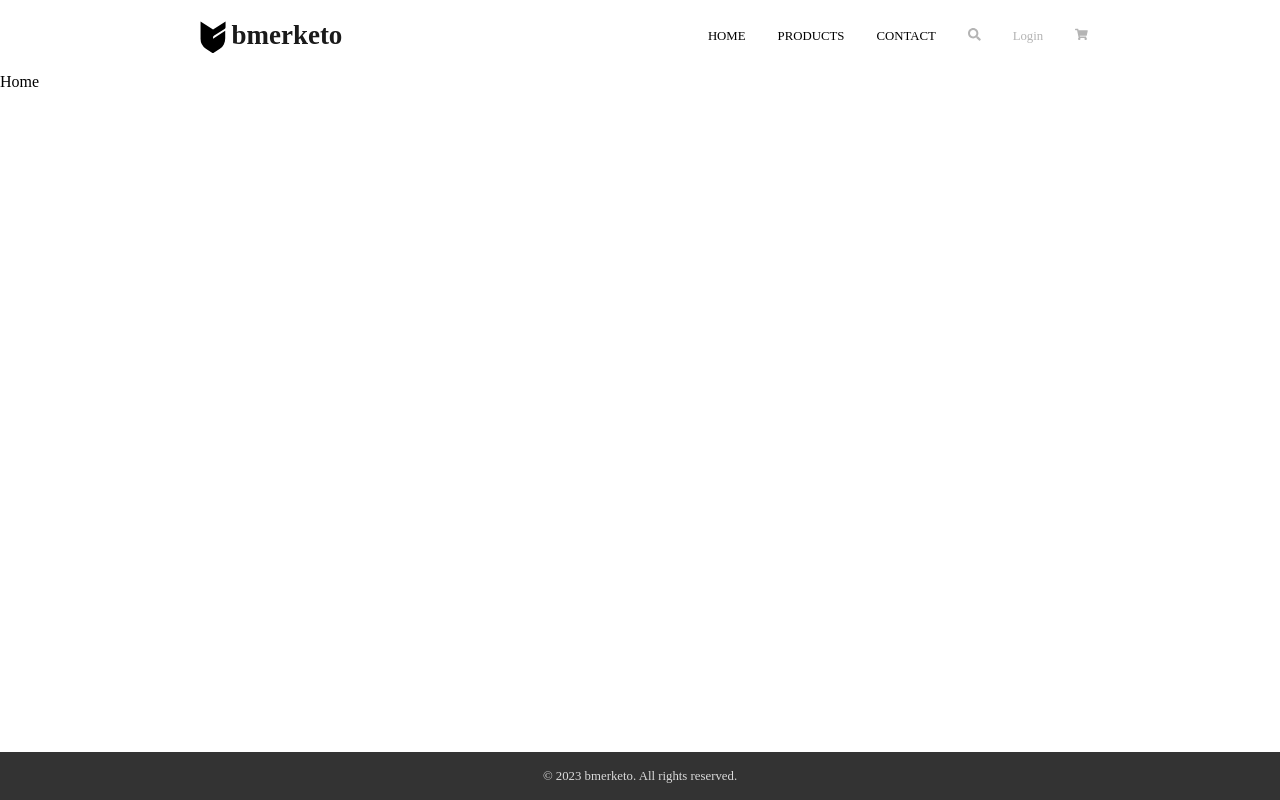
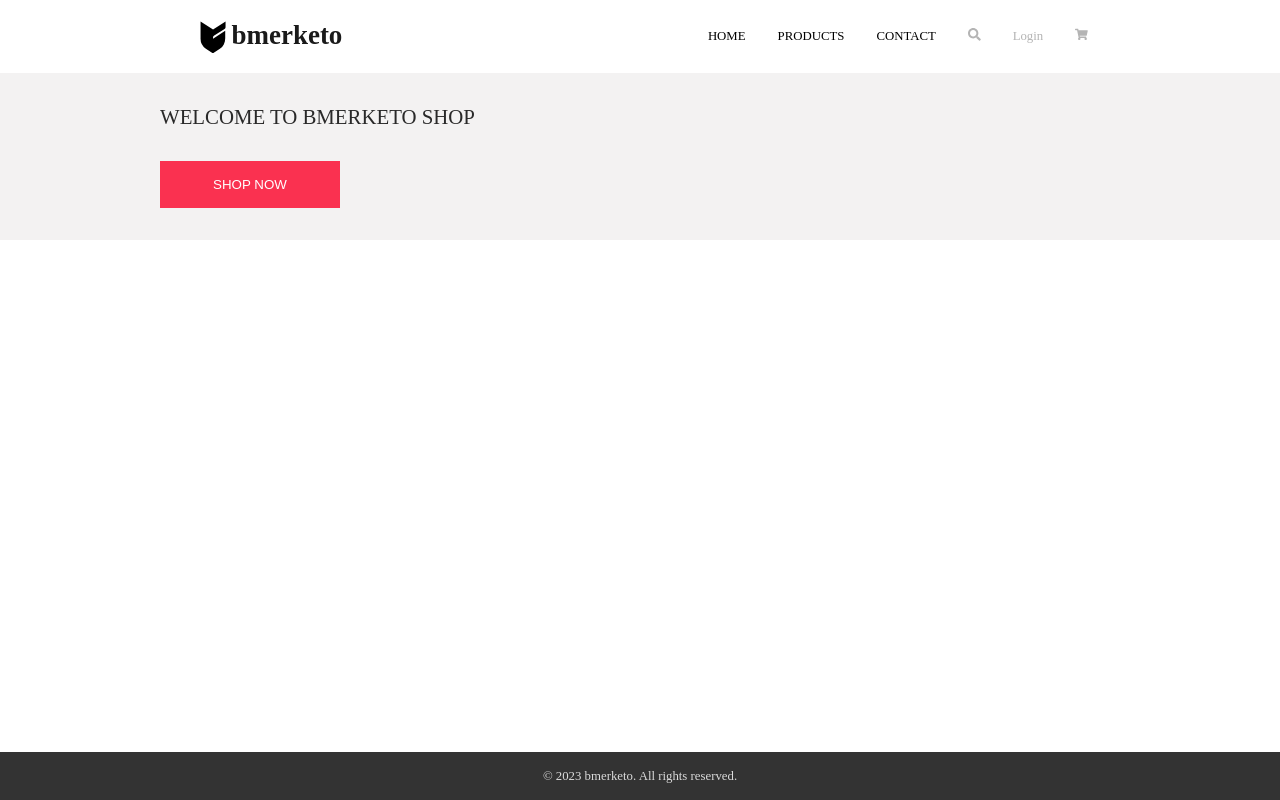
Before and after one commit to c4trisk/gruppuppgift-ehandel, a React (Vite) app: page / in a window 1280 px wide. Built offline with nearby package versions, Linux system fonts and the light colour scheme; no server answers.

Commit message:
hero homepage

```diff
--- /dev/null
+++ b/src/components/HeroHomepage.jsx
@@ -0,0 +1,27 @@
+import React from 'react'
+import useFetch from './useFetch'
+import { useNavigate } from 'react-router-dom'
+
+
+const HeroHomepage = () => {
+
+    const navigate = useNavigate()
+
+    const { data: product} = useFetch('http://localhost:9999/api/products/645e1b2cebd7d18d50865558')
+  return (
+    <div className='HeroHomepage'>
+        <div className="hero-container">
+        <div className='cta'>
+            <h1 className='hero-welcome'>Welcome to bmerketo shop</h1>
+            { product && <h2>Exclusive {product.name}</h2>}
+            <button onClick={ () => navigate('/products/645e1b2cebd7d18d50865558')}>Shop now</button>
+        </div>
+        <div className='img-container'>
+            {product && <img src={product.imageURL} alt={product.name} className='hero-img'/>}
+        </div>
+        </div>
+    </div>
+  )
+}
+
+export default HeroHomepage
--- a/src/components/Nav.jsx
+++ b/src/components/Nav.jsx
@@ -13,15 +13,15 @@ const Nav = () => {
     <div className='Navbar'>
       <div className="container">
         <Link to='/'>
-          <svg xmlns="http://www.w3.org/2000/svg" xmlns:xlink="http://www.w3.org/1999/xlink" width="176.465" height="37" viewBox="0 0 176.465 37">
+          <svg xmlns="http://www.w3.org/2000/svg" xmlnsXlink="http://www.w3.org/1999/xlink" width="176.465" height="37" viewBox="0 0 176.465 37">
             <defs>
-              <clipPath id="clip-path">
-                <rect id="bg" width="43" height="37" transform="translate(0 0.02)" fill="#fff" stroke="#707070" stroke-width="1"/>
+              <clipPath id="clipPath">
+                <rect id="bg" width="43" height="37" transform="translate(0 0.02)" fill="#fff" stroke="#707070" strokeWidth="1"/>
               </clipPath>
             </defs>
             <g id="Logo" transform="translate(-21 -8.02)">
-              <text id="bmerketo" transform="translate(60.465 36.02)" fill="#1a1a1a" font-size="27" font-family="Poppins-Bold, Poppins" font-weight="700"><tspan x="0" y="0">bmerketo</tspan></text>
-              <g id="Mask_Group_1" data-name="Mask Group 1" transform="translate(21 8)" clip-path="url(#clip-path)">
+              <text id="bmerketo" transform="translate(60.465 36.02)" fill="#1a1a1a" fontSize="27" fontFamily="Poppins-Bold, Poppins" fontWeight="700"><tspan x="0" y="0">bmerketo</tspan></text>
+              <g id="Mask_Group_1" data-name="Mask Group 1" transform="translate(21 8)" clipPath="url(#clipPath)">
                 <path id="Icon_simple-bigcartel" data-name="Icon simple-bigcartel" d="M14.217,17.332V16a2.021,2.021,0,0,1,1.167-2L25.715,7.5a2.185,2.185,0,0,0,1-2V0l-12.5,8L1.717,0V16.83a12.224,12.224,0,0,0,5.332,10.5l7,4.5,7-4.5c3.333-2,5.332-5.833,5.332-10.5v-7.5Z" transform="translate(6.84 5.52)"/>
               </g>
             </g>
--- a/src/components/ProductCard.jsx
+++ b/src/components/ProductCard.jsx
@@ -1,7 +1,6 @@
 import { NavLink } from 'react-router-dom'
 const ProductCard = ({ product }) => {
 
-  console.log(product._id)
   return (
 
     <NavLink to={`/products/${product._id}` }>
--- a/src/index.css
+++ b/src/index.css
@@ -3,6 +3,7 @@
     margin: 0;
     box-sizing: border-box;
 }
+
 
 body {
     min-height: 100vh;
@@ -288,6 +289,58 @@ body {
     font-size: 3rem;
 }
 
+/* HeroHome */
+.HeroHomepage{
+    background-color: #F3F2F2;
+
+}
+
+.HeroHomepage .hero-container{
+    display: flex;
+    width: 75%;
+    margin: 0 auto;
+    justify-content: space-between;
+    padding-top: 2rem;
+    padding-bottom: 2rem;
+}
+
+.HeroHomepage .hero-img{
+    height: 550px ;
+    width: 525px ;
+    object-fit: cover;
+}
+
+.HeroHomepage .cta{
+    display: flex;
+    flex-direction: column;
+    justify-content: center;
+    gap: 2rem;
+}
+
+.HeroHomepage .hero-welcome{
+    font-size: 1.3rem;
+    font-weight: 100;
+    text-transform: uppercase;
+    color: #292929;
+}
+
+.HeroHomepage h2{
+    color: #292929;
+    font-size: 3.5rem;
+    width: 70%;
+}
+
+.HeroHomepage button{
+    background-color: #FA3150;
+    color: white;
+    text-transform: uppercase;
+    width: 180px;
+    border: none;
+    padding-top: 2rem;
+    padding: 1rem 2rem;
+    cursor: pointer;
+}
+
 
 /* -------Footer------------- */
 
--- a/src/pages/Home.jsx
+++ b/src/pages/Home.jsx
@@ -1,8 +1,11 @@
 import React from 'react'
+import HeroHomepage from '../components/HeroHomepage'
 
 const Home = () => {
   return (
-    <div>Home</div>
+    <div>
+      <HeroHomepage/>
+    </div>
   )
 }
 
```
Also changed, not shown: src/App.jsx (+0 -16 lines).
